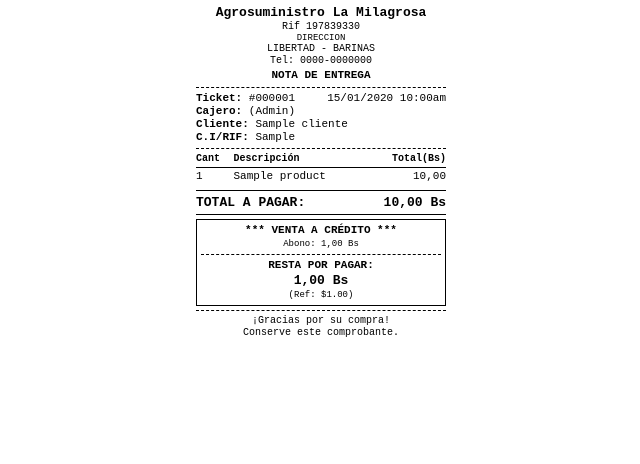
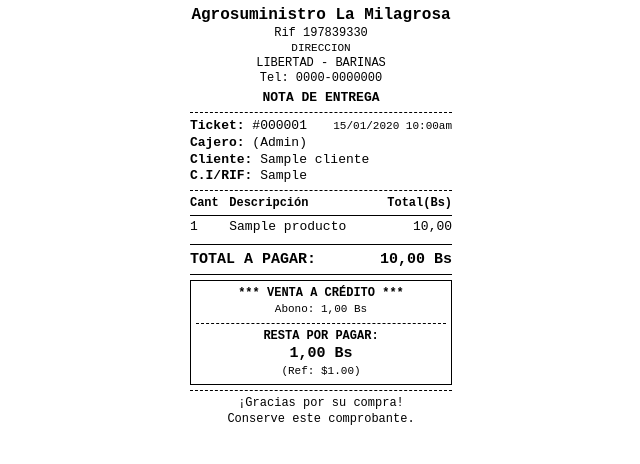
Before and after one commit to Gabrielv91/agrosuministro-la-milagrosa-pos, a PHP site: page /imprimir_ticket.php?id=1 in a window 1280 px wide. Shown: the top 464 px of the page, without its empty margins (319-959 px from the left). Run offline with PHP 8.4, Linux system fonts and the light colour scheme; a user stored in the database is signed in; data comes from the database, SQL or seed files in the repository; tables that the repository leaves empty or names only in its code hold one stand-in row (values such as "Sample post").

Commit message:
imprimir menos papel

```diff
--- a/imprimir_ticket.php
+++ b/imprimir_ticket.php
@@ -35,48 +35,55 @@ if($tasa <= 0) { $tasa = 36.50; }
     <meta charset="UTF-8">
     <title>Ticket #<?php echo str_pad($id_venta, 6, "0", STR_PAD_LEFT); ?></title>
     <style>
-        /* Optimización térmica máxima (Sin márgenes externos para no botar papel) */
+        /* =======================================================
+           MAGIA ANTI-DESPERDICIO (TAMAÑO 80mm EXACTO)
+           ======================================================= */
+        @page {
+            margin: 0;
+            size: 80mm auto; /* Le dice a Chrome que el papel es de 80mm y alto automático */
+        }
+
         * { margin: 0; padding: 0; box-sizing: border-box; font-family: 'Courier New', Courier, monospace; }
         body { background: #fff; display: flex; justify-content: center; color: #000; padding: 0; }
 
-        /* Ancho estándar de impresora térmica pequeña (58mm aprox) */
-        .ticket { width: 260px; padding: 5px; font-size: 11px; line-height: 1.2; }
+        /* Ajuste específico para impresora de 80mm (El área imprimible es ~72mm) */
+        .ticket { width: 72mm; padding: 5px; font-size: 13px; line-height: 1.3; margin: 0 auto; }
 
         .centro { text-align: center; }
-        .divisor { border-top: 1px dashed #000; margin: 4px 0; }
+        .divisor { border-top: 1px dashed #000; margin: 5px 0; }
         .flex { display: flex; justify-content: space-between; align-items: center; }
         .bold { font-weight: bold; }
 
-        /* Tabla ultra compacta */
-        .tabla-prods { width: 100%; margin: 4px 0; border-collapse: collapse; }
-        .tabla-prods th { text-align: left; border-bottom: 1px solid #000; font-size: 10px; padding-bottom: 2px; }
-        .tabla-prods td { font-size: 11px; padding: 2px 0; vertical-align: top; }
+        /* Tabla ajustada para 80mm */
+        .tabla-prods { width: 100%; margin: 5px 0; border-collapse: collapse; }
+        .tabla-prods th { text-align: left; border-bottom: 1px solid #000; font-size: 12px; padding-bottom: 3px; }
+        .tabla-prods td { font-size: 13px; padding: 3px 0; vertical-align: top; }
 
-        .total-destacado { font-size: 13px; font-weight: bold; margin: 4px 0; border-top: 1px solid #000; border-bottom: 1px solid #000; padding: 4px 0; }
-        .alerta-credito { border: 1px solid #000; padding: 4px; text-align: center; margin-top: 4px; font-weight: bold; font-size: 11px; }
+        .total-destacado { font-size: 15px; font-weight: bold; margin: 5px 0; border-top: 1px solid #000; border-bottom: 1px solid #000; padding: 5px 0; }
+        .alerta-credito { border: 1px solid #000; padding: 5px; text-align: center; margin-top: 5px; font-weight: bold; font-size: 12px; }
 
         @media print {
-            body { background: white; }
-            .ticket { width: 100%; }
+            body { background: white; margin: 0; padding: 0; }
+            .ticket { width: 100%; margin: 0; }
         }
     </style>
 </head>
 <body onload="window.print(); setTimeout(() => window.close(), 1000);">
     <div class="ticket">
         <div class="centro">
-            <h2 style="font-size: 13px;">Agrosuministro La Milagrosa</h2>
-            <p style="font-size: 10px;">Rif 197839330</p>
-            <p style="font-size: 9px;">DIRECCION </p>
-            <p style="font-size: 10px;">LIBERTAD - BARINAS</p>
-            <p style="font-size: 10px;">Tel: 0000-0000000</p>
-            <p class="bold" style="margin-top: 2px;">NOTA DE ENTREGA</p>
+            <h2 style="font-size: 16px;">Agrosuministro La Milagrosa</h2>
+            <p style="font-size: 12px;">Rif 197839330</p>
+            <p style="font-size: 11px;">DIRECCION </p>
+            <p style="font-size: 12px;">LIBERTAD - BARINAS</p>
+            <p style="font-size: 12px;">Tel: 0000-0000000</p>
+            <p class="bold" style="margin-top: 3px; font-size: 13px;">NOTA DE ENTREGA</p>
         </div>
 
         <div class="divisor"></div>
 
-        <div class="flex"><span><strong>Ticket:</strong> #<?php echo str_pad($id_venta, 6, "0", STR_PAD_LEFT); ?></span><span><?php echo date('d/m/Y h:ia', strtotime($venta['fecha'])); ?></span></div>
-        <p><strong>Cajero:</strong> <?php echo substr($venta['cajero'], 0, 15); ?></p>
-        <p><strong>Cliente:</strong> <?php echo $venta['nombre'] ? substr($venta['nombre'], 0, 18) : 'Consumidor Final'; ?></p>
+        <div class="flex"><span><strong>Ticket:</strong> #<?php echo str_pad($id_venta, 6, "0", STR_PAD_LEFT); ?></span><span style="font-size: 11px;"><?php echo date('d/m/Y h:ia', strtotime($venta['fecha'])); ?></span></div>
+        <p><strong>Cajero:</strong> <?php echo substr($venta['cajero'], 0, 20); ?></p>
+        <p><strong>Cliente:</strong> <?php echo $venta['nombre'] ? substr($venta['nombre'], 0, 25) : 'Consumidor Final'; ?></p>
         <?php if($venta['cedula']) echo "<p><strong>C.I/RIF:</strong> {$venta['cedula']}</p>"; ?>
 
         <div class="divisor"></div>
@@ -95,7 +102,7 @@ if($tasa <= 0) { $tasa = 36.50; }
                 ?>
                 <tr>
                     <td><?php echo floatval($item['cantidad']); ?></td>
-                    <td><?php echo substr($item['nombre'], 0, 14); ?></td>
+                    <td><?php echo substr($item['nombre'], 0, 20); ?></td>
                     <td style="text-align:right;"><?php echo number_format($subtotal_bs, 2, ',', '.'); ?></td>
                 </tr>
                 <?php endwhile; ?>
@@ -113,19 +120,19 @@ if($tasa <= 0) { $tasa = 36.50; }
         ?>
             <div class="alerta-credito">
                 *** VENTA A CRÉDITO ***<br>
-                <span style="font-size: 9px; font-weight: normal;">Abono: <?php echo number_format($abono_bs, 2, ',', '.'); ?> Bs</span><br>
+                <span style="font-size: 11px; font-weight: normal;">Abono: <?php echo number_format($abono_bs, 2, ',', '.'); ?> Bs</span><br>
                 <div class="divisor"></div>
                 RESTA POR PAGAR:<br>
-                <span style="font-size: 13px;"><?php echo number_format($deuda_bs, 2, ',', '.'); ?> Bs</span><br>
-                <span style="font-size: 9px; font-weight: normal;">(Ref: $<?php echo number_format($venta['deuda_usd'], 2); ?>)</span>
+                <span style="font-size: 15px;"><?php echo number_format($deuda_bs, 2, ',', '.'); ?> Bs</span><br>
+                <span style="font-size: 11px; font-weight: normal;">(Ref: $<?php echo number_format($venta['deuda_usd'], 2); ?>)</span>
             </div>
         <?php else: ?>
-            <p class="centro bold" style="margin-top: 4px; font-size: 12px;">PAGADO</p>
+            <p class="centro bold" style="margin-top: 5px; font-size: 14px;">PAGADO</p>
         <?php endif; ?>
 
         <div class="divisor"></div>
 
-        <div class="centro" style="margin-top: 4px; font-size: 10px;">
+        <div class="centro" style="margin-top: 5px; font-size: 12px;">
             <p>¡Gracias por su compra!</p>
             <p>Conserve este comprobante.</p>
         </div>
```
